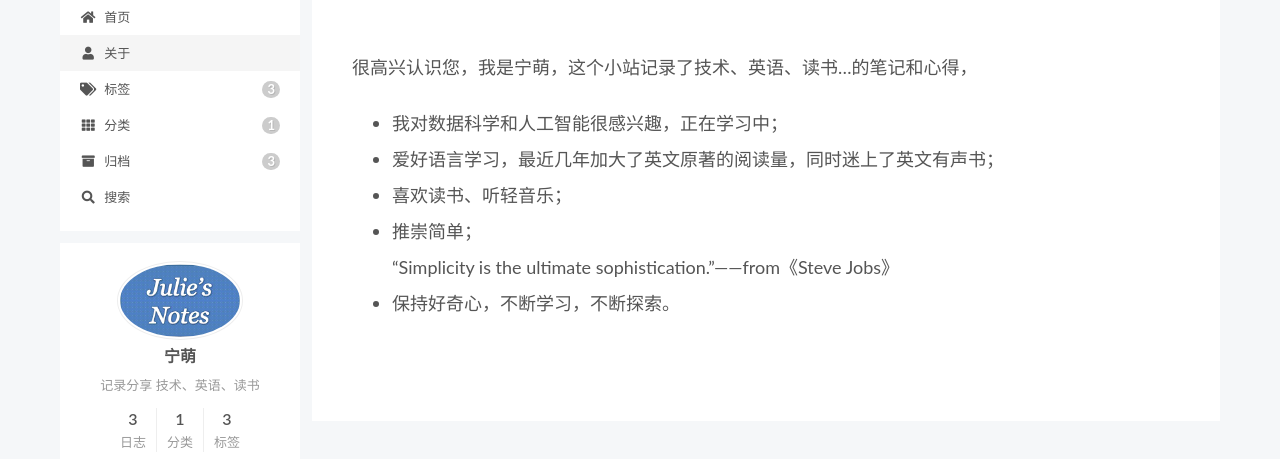
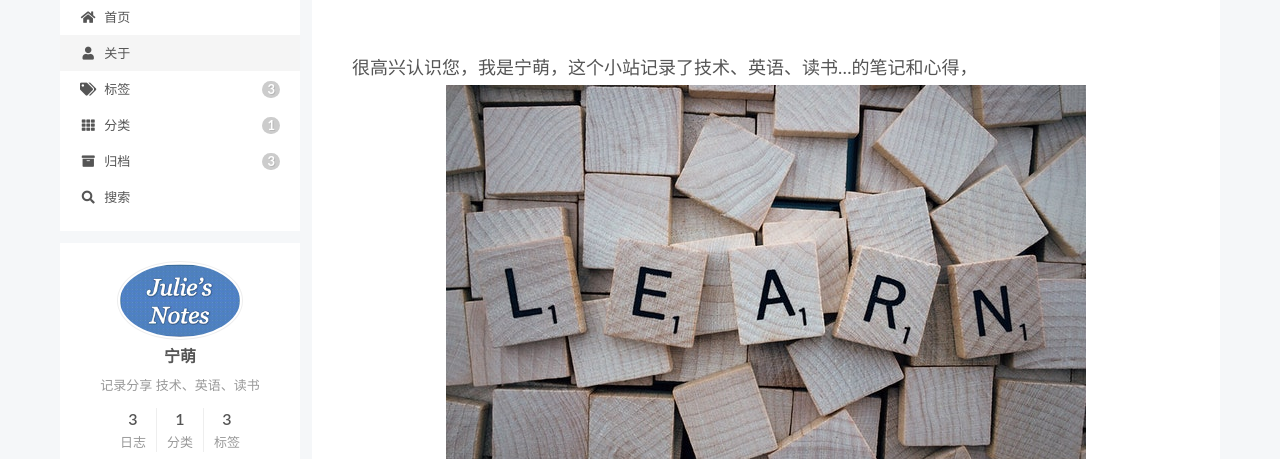
Before and after one commit to hookpay/hookpay.github.io, a plain HTML site: page about/index.html in a window 1280 px wide. Shown: the part 135-594 px from the top of the page. Drawn offline with Linux system fonts and the light colour scheme; some packages are replaced by stand-ins of ours; a script that the page names is missing.

Commit message:
Site updated: 2020-04-22 16:51:10

```diff
--- a/about/index.html
+++ b/about/index.html
@@ -20,18 +20,20 @@
     var CONFIG = {"hostname":"juliecodestack.github.io","root":"/","scheme":"Pisces","version":"7.8.0","exturl":false,"sidebar":{"position":"left","display":"post","padding":18,"offset":12,"onmobile":false},"copycode":{"enable":true,"show_result":true,"style":null},"back2top":{"enable":true,"sidebar":false,"scrollpercent":false},"bookmark":{"enable":false,"color":"#222","save":"auto"},"fancybox":false,"mediumzoom":false,"lazyload":false,"pangu":false,"comments":{"style":"tabs","active":null,"storage":true,"lazyload":false,"nav":null},"algolia":{"hits":{"per_page":10},"labels":{"input_placeholder":"Search for Posts","hits_empty":"We didn't find any results for the search: ${query}","hits_stats":"${hits} results found in ${time} ms"}},"localsearch":{"enable":true,"trigger":"manual","top_n_per_article":1,"unescape":false,"preload":false},"motion":{"enable":true,"async":false,"transition":{"post_block":"fadeIn","post_header":"slideDownIn","post_body":"slideDownIn","coll_header":"slideLeftIn","sidebar":"slideUpIn"}},"path":"search.xml"};
   </script>
 
-  <meta name="description" content="很高兴认识您，我是宁萌，这个小站记录了技术、英语、读书…的笔记和心得，   我对数据科学和人工智能很感兴趣，正在学习中； 爱好语言学习，最近几年加大了英文原著的阅读量，同时迷上了英文有声书； 喜欢读书、听轻音乐； 推崇简单；“Simplicity is the ultimate sophistication.”——from《Steve Jobs》 保持好奇心，不断学习，不断探索。">
+  <meta name="description" content="很高兴认识您，我是宁萌，这个小站记录了技术、英语、读书…的笔记和心得，  我对数据科学和人工智能很感兴趣，正在学习中； 爱好语言学习，最近几年加大了英文原著的阅读量，同时迷上了英文有声书； 喜欢读书、听轻音乐； 推崇简单；“Simplicity is the ultimate sophistication.”——from《Steve Jobs》 保持好奇心，不断学习，不断探索。">
 <meta property="og:type" content="website">
 <meta property="og:title" content="关于我">
 <meta property="og:url" content="https://juliecodestack.github.io/about/index.html">
 <meta property="og:site_name" content="宁萌的笔记本">
-<meta property="og:description" content="很高兴认识您，我是宁萌，这个小站记录了技术、英语、读书…的笔记和心得，   我对数据科学和人工智能很感兴趣，正在学习中； 爱好语言学习，最近几年加大了英文原著的阅读量，同时迷上了英文有声书； 喜欢读书、听轻音乐； 推崇简单；“Simplicity is the ultimate sophistication.”——from《Steve Jobs》 保持好奇心，不断学习，不断探索。">
+<meta property="og:description" content="很高兴认识您，我是宁萌，这个小站记录了技术、英语、读书…的笔记和心得，  我对数据科学和人工智能很感兴趣，正在学习中； 爱好语言学习，最近几年加大了英文原著的阅读量，同时迷上了英文有声书； 喜欢读书、听轻音乐； 推崇简单；“Simplicity is the ultimate sophistication.”——from《Steve Jobs》 保持好奇心，不断学习，不断探索。">
 <meta property="og:locale" content="zh_CN">
+<meta property="og:image" content="https://juliecodestack.github.io/uploads/learn.jpg">
 <meta property="article:published_time" content="2020-04-22T03:29:19.000Z">
-<meta property="article:modified_time" content="2020-04-22T08:33:02.033Z">
+<meta property="article:modified_time" content="2020-04-22T08:50:54.148Z">
 <meta property="article:author" content="宁萌">
 <meta property="article:tag" content="技术，英语，读书">
 <meta name="twitter:card" content="summary">
+<meta name="twitter:image" content="https://juliecodestack.github.io/uploads/learn.jpg">
 
 <link rel="canonical" href="https://juliecodestack.github.io/about/">
 
@@ -215,8 +217,7 @@
 
 
       <div class="post-body">
-          <p>很高兴认识您，我是宁萌，这个小站记录了技术、英语、读书…的笔记和心得，</p>
-
+          <p>很高兴认识您，我是宁萌，这个小站记录了技术、英语、读书…的笔记和心得，<br><img src="/uploads/learn.jpg" alt="Photo by Pixabay from Pexels"></p>
 <ul>
 <li>我对数据科学和人工智能很感兴趣，正在学习中；</li>
 <li>爱好语言学习，最近几年加大了英文原著的阅读量，同时迷上了英文有声书；</li>
```
Also changed, not shown: uploads/learn.jpg (added).
